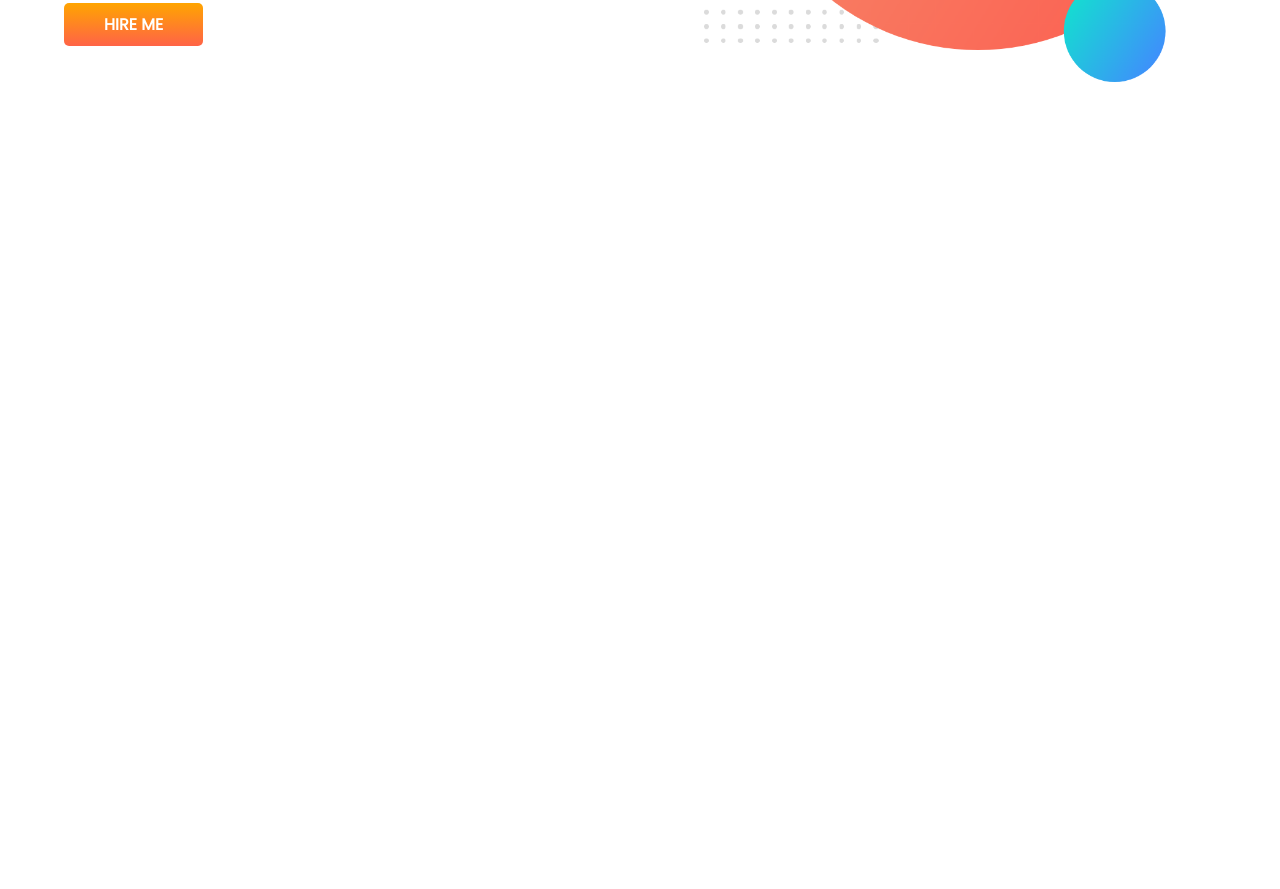
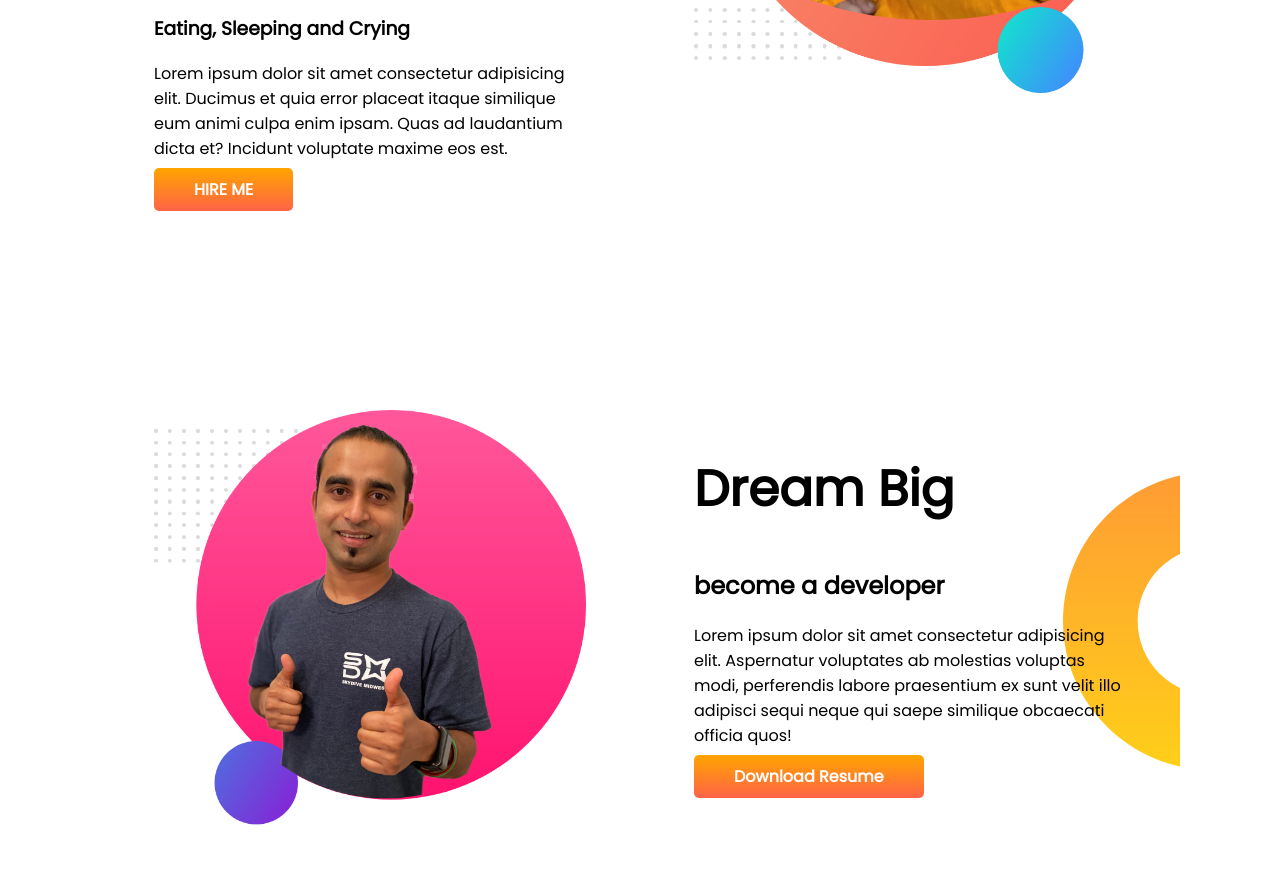
Before and after one commit to Tanjheel/developer-portfolio, a plain HTML site: page index.html in a window 1280 px wide. Shown: the part 490-1379 px from the top of the page. Before the commit the page ends 800 px from the top, so only its background shows below. Drawn offline with Linux system fonts and the light colour scheme.

Commit message:
dream updated

```diff
--- a/index.html
+++ b/index.html
@@ -27,6 +27,22 @@
         </div>
         <div class="half-width"><img src="images/aribah.png" alt="aribah's photo"></div>
     </section>
+    <section class="dream-big">
+        <div class="half-width">
+            <img src="images/jhankar2.png" alt="ami khushi">
+        </div>
+        <div class="half-width">
+            <h1>Dream Big</h1>
+            <h2>become a developer</h2>
+            <p>Lorem ipsum dolor sit amet consectetur adipisicing elit. Aspernatur voluptates ab molestias voluptas
+                modi, perferendis labore praesentium ex sunt velit illo adipisci sequi neque qui saepe similique
+                obcaecati officia quos!
+            </p>
+            <a href="" target="blank" class="link-button">Download Resume</a>
+        </div>
+
+
+    </section>
 </body>
 
 </html>
--- a/style.css
+++ b/style.css
@@ -10,6 +10,7 @@ h1 {
 }
 section{
     display: flex;
+    margin: 100px;
 }
 .half-width{
     width: 50%;
@@ -29,5 +30,9 @@ section{
 .top-banner{
     background-image: url(images/top-banner.png);
     background-repeat: no-repeat;
-
 }
+.dream-big{
+    background-image: url(images/dream-bg.png);
+    background-repeat: no-repeat;
+    background-position: right;
+}
```
